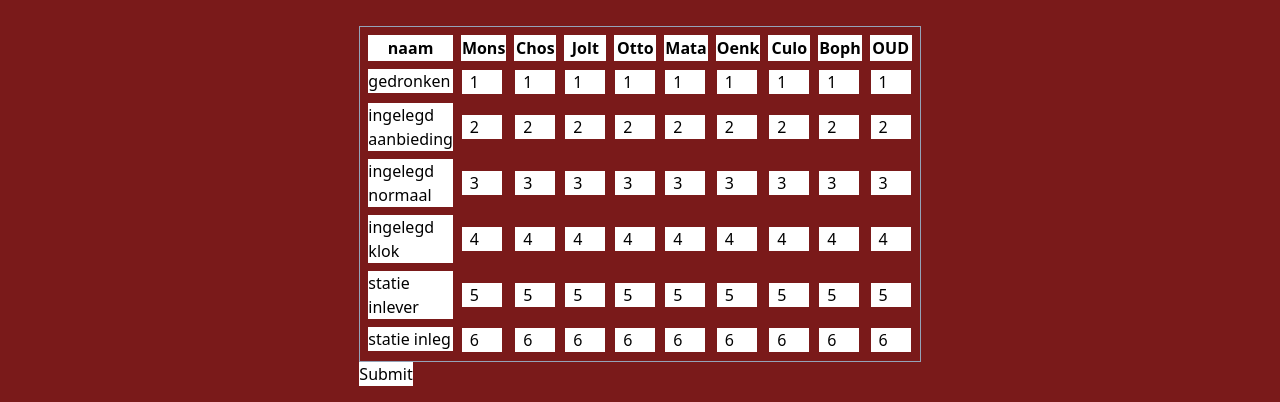
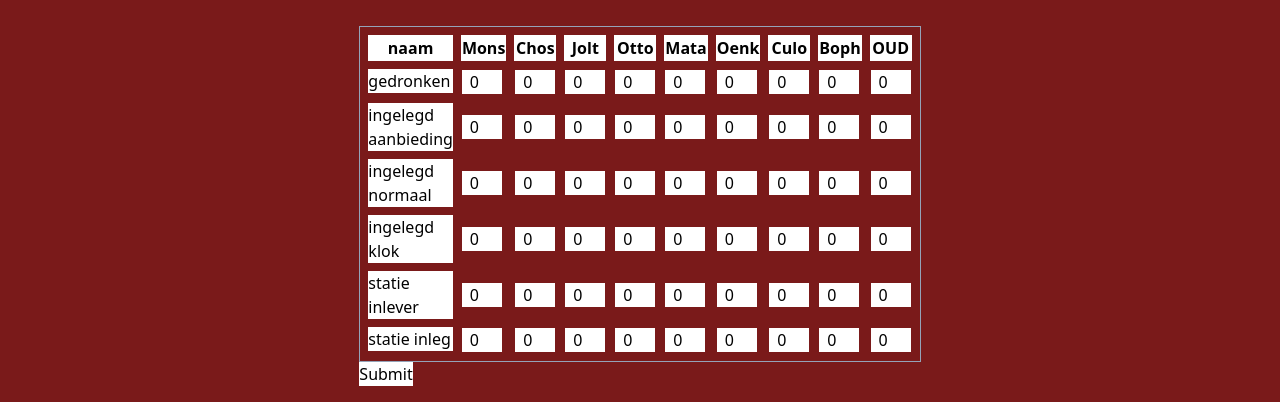
Before and after one commit to wytse-monsma/kasteel, a SvelteKit app: page /verrekenlijst in a window 1280 px wide. Shown: the part 242-644 px from the top of the page. Built offline with nearby package versions, Linux system fonts and the light colour scheme.

Commit message:
Update +page.svelte

```diff
--- a/src/routes/verrekenlijst/+page.svelte
+++ b/src/routes/verrekenlijst/+page.svelte
@@ -19,9 +19,8 @@
         {naam: 'Oenk', is_actief: true},
         {naam: 'Culo', is_actief: true},
         {naam: 'Boph', is_actief: true}];
-    let headers:                    string[] = ['gedronken', 'ingelegd aanbieding', 'ingelegd normaal', 'ingelegd klok', 'statie inlever', 'statie inleg']
-    let num = 1;
-    let tableData = Array(6).fill(0).map(() => Array(kasteelheren.length + 1).fill(num++));
+    let headers: string[] = ['gedronken', 'ingelegd aanbieding', 'ingelegd normaal', 'ingelegd klok', 'statie inlever', 'statie inleg']
+    let tableData = Array(6).fill(0).map(() => Array(kasteelheren.length + 1).fill(0));
 
     // prices
     let prijs_krat_normaal = 17.99
```
